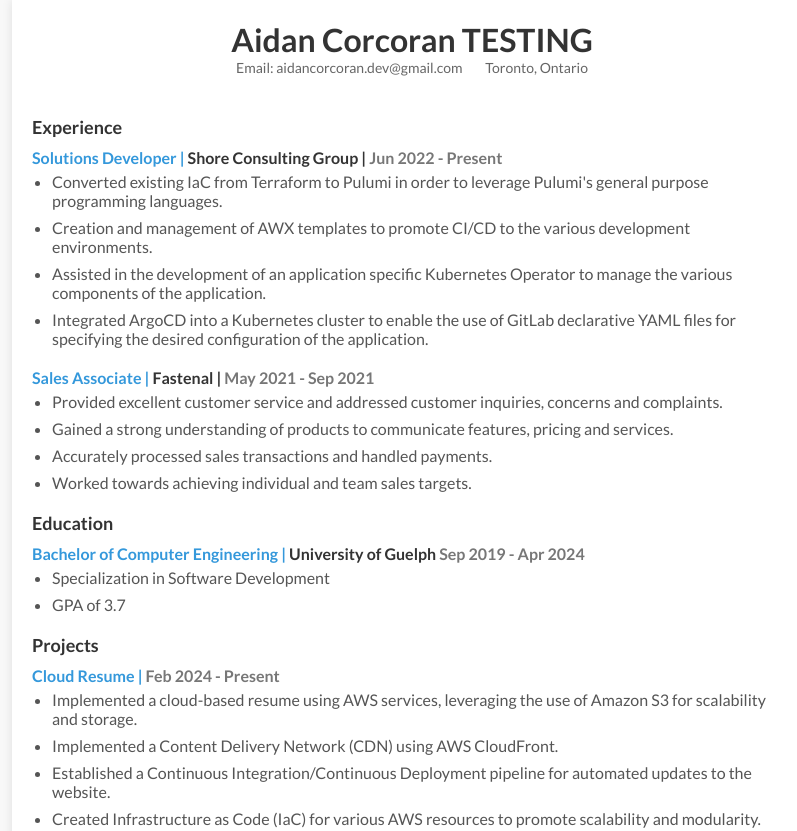
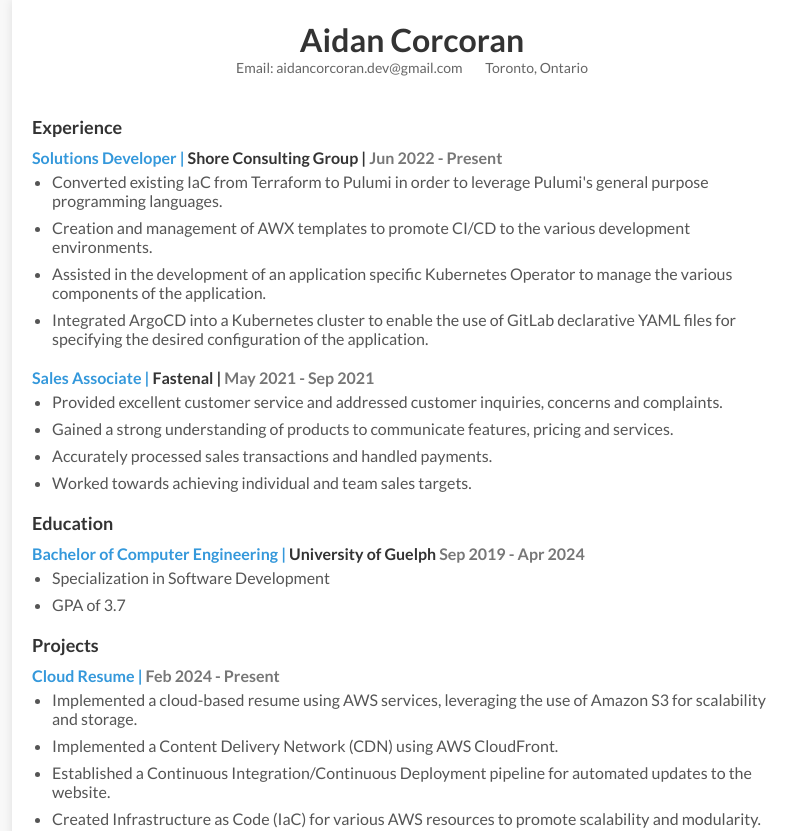
Before and after one commit to aidancorcoran/Cloud-Resume-Challenge, a plain HTML site: page index.html in a window 1280 px wide. Shown: the top 831 px of the page, without its empty margins (228-1025 px from the left). Drawn offline with Linux system fonts and the light colour scheme.

Commit message:
Testing complete

```diff
--- a/index.html
+++ b/index.html
@@ -11,7 +11,7 @@
     <div class="container">
         <div class="header">
             <div class="full-name">
-                <h1>Aidan Corcoran TESTING</h1>
+                <h1>Aidan Corcoran</h1>
             </div>
             <div class="contact">
                 <span class="email">Email: </span>
```
